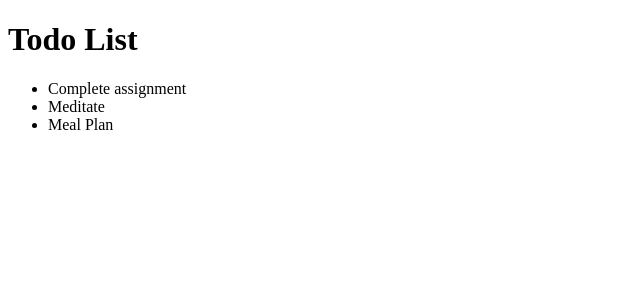
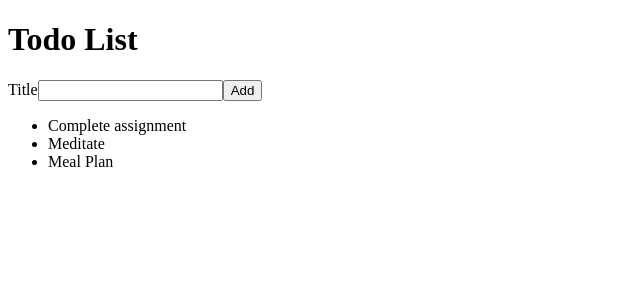
Before and after one commit to sarahanngwynn/ctd-react, a React (Create React App) app: page / in a window 1280 px wide. Shown: the top 300 px of the page, without its empty margins (0-640 px from the left). Built offline with nearby package versions, Linux system fonts and the light colour scheme.

Commit message:
add 2 components and refactored

```diff
--- /dev/null
+++ b/src/AddTodoForm.js
@@ -0,0 +1,11 @@
+import React from "react";
+
+export default function AddTodoFunction() {
+    return (
+        <form>
+            <label>Title</label>
+            <input id="todoTitle" htmlFor="todoTitle"></input>
+            <button>Add</button>
+        </form>
+    )
+}
--- a/src/App.js
+++ b/src/App.js
@@ -1,32 +1,18 @@
 import React from 'react';
+import TodoList from './TodoList';
+import AddTodoForm from './AddTodoForm';
 
-const todoList = [{
-  id: 1,
-  title: "Complete assignment"
-},
-{
-  id: 3,
-  title: "Meditate"
-},
-{
-  id: 4,
-  title: "Meal Plan"
-},
-];
 
 function App() {
-  const listItems = todoList.map(function(item) {
-    return <li key = {item.id}>{item.title}</li>
-  })
   return (
-    <div >
+    <div>
       <header>
-       <h1>Todo List</h1>
-      </header>
-      <ul>{listItems}</ul>
+         <h1>Todo List</h1>
+        </header>
+        <AddTodoForm />
+        <TodoList />
     </div>
-  );
-
+  )
 }
 
 export default App;
--- /dev/null
+++ b/src/TodoList.js
@@ -0,0 +1,26 @@
+import React from "react";
+
+const todoList = [{
+    id: 1,
+    title: "Complete assignment"
+  },
+  {
+    id: 3,
+    title: "Meditate"
+  },
+  {
+    id: 4,
+    title: "Meal Plan"
+  },
+  ];
+  export default function TodoList(){
+    const listItems = todoList.map(function(item) {
+      return <li key = {item.id}>{item.title}</li>
+    })
+    return (
+      <div >
+        <ul>{listItems}</ul>
+      </div>
+    );
+
+  }
```
